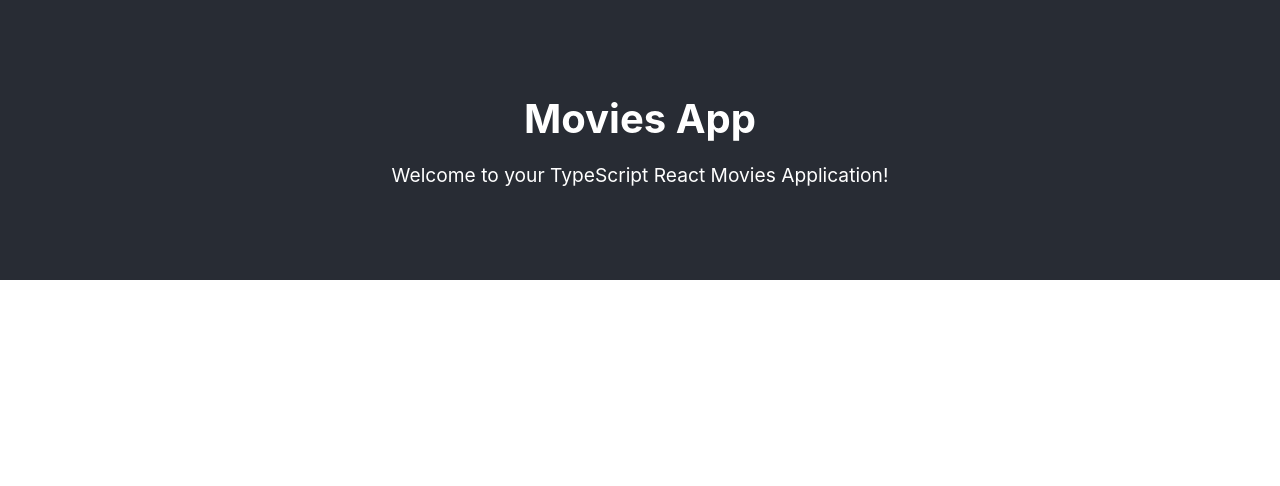
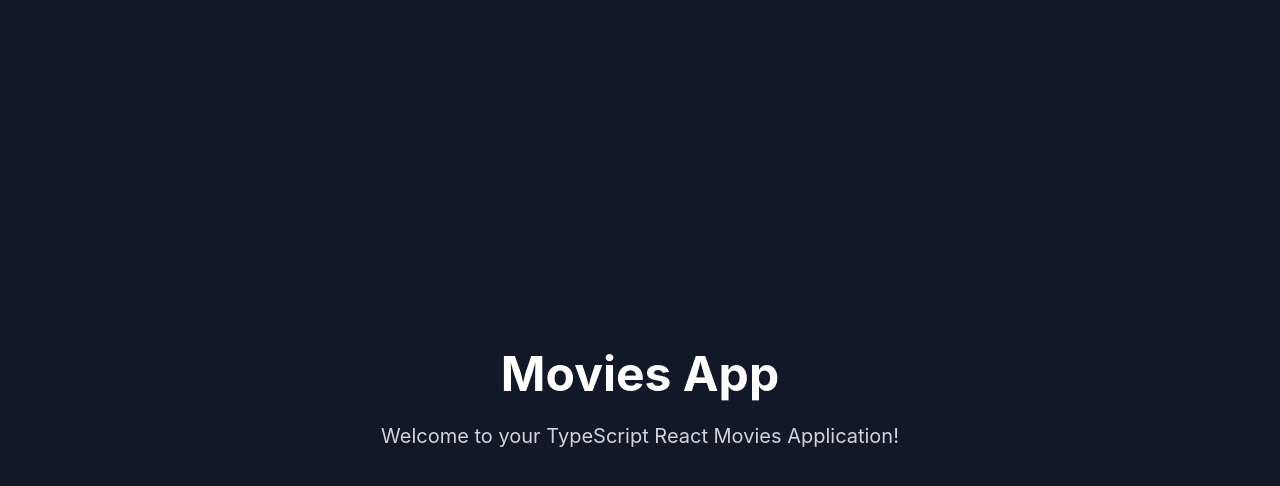
Before and after one commit to alexandrutopala/movies-reactjs-25q3gm, a React (Create React App) app: page / in a window 1280 px wide. Shown: the top 486 px of the page. Built offline with nearby package versions, Linux system fonts and the light colour scheme.

Commit message:
installed tailwind

```diff
--- a/package.json
+++ b/package.json
@@ -40,5 +40,10 @@
       "last 1 firefox version",
       "last 1 safari version"
     ]
+  },
+  "devDependencies": {
+    "autoprefixer": "^10.4.21",
+    "postcss": "^8.5.6",
+    "tailwindcss": "^3.4.17"
   }
 }
--- /dev/null
+++ b/postcss.config.js
@@ -0,0 +1,6 @@
+module.exports = {
+  plugins: {
+    tailwindcss: {},
+    autoprefixer: {},
+  },
+}
--- a/src/App.css
+++ /dev/null
@@ -1,24 +0,0 @@
-.App {
-  text-align: center;
-}
-
-.App-header {
-  background-color: #282c34;
-  padding: 40px 20px;
-  color: white;
-  min-height: 200px;
-  display: flex;
-  flex-direction: column;
-  align-items: center;
-  justify-content: center;
-}
-
-.App-header h1 {
-  margin: 0 0 20px 0;
-  font-size: 2.5rem;
-}
-
-.App-header p {
-  margin: 0;
-  font-size: 1.2rem;
-}
--- a/src/App.tsx
+++ b/src/App.tsx
@@ -1,12 +1,15 @@
 import React from 'react';
-import './App.css';
 
 function App() {
   return (
-    <div className="App">
-      <header className="App-header">
-        <h1>Movies App</h1>
-        <p>Welcome to your TypeScript React Movies Application!</p>
+    <div className="min-h-screen bg-gray-900 text-white">
+      <header className="flex flex-col items-center justify-center min-h-screen p-8">
+        <h1 className="text-5xl font-bold mb-6 text-center">
+          Movies App
+        </h1>
+        <p className="text-xl text-gray-300 text-center">
+          Welcome to your TypeScript React Movies Application!
+        </p>
       </header>
     </div>
   );
--- a/src/index.css
+++ b/src/index.css
@@ -1,3 +1,7 @@
+@tailwind base;
+@tailwind components;
+@tailwind utilities;
+
 body {
   margin: 0;
   font-family: -apple-system, BlinkMacSystemFont, 'Segoe UI', 'Roboto', 'Oxygen',
--- /dev/null
+++ b/tailwind.config.js
@@ -0,0 +1,10 @@
+/** @type {import('tailwindcss').Config} */
+module.exports = {
+  content: [
+    "./src/**/*.{js,jsx,ts,tsx}",
+  ],
+  theme: {
+    extend: {},
+  },
+  plugins: [],
+}
```
Also changed, not shown: 1 other file (tests, documents, lock files or other folders).
